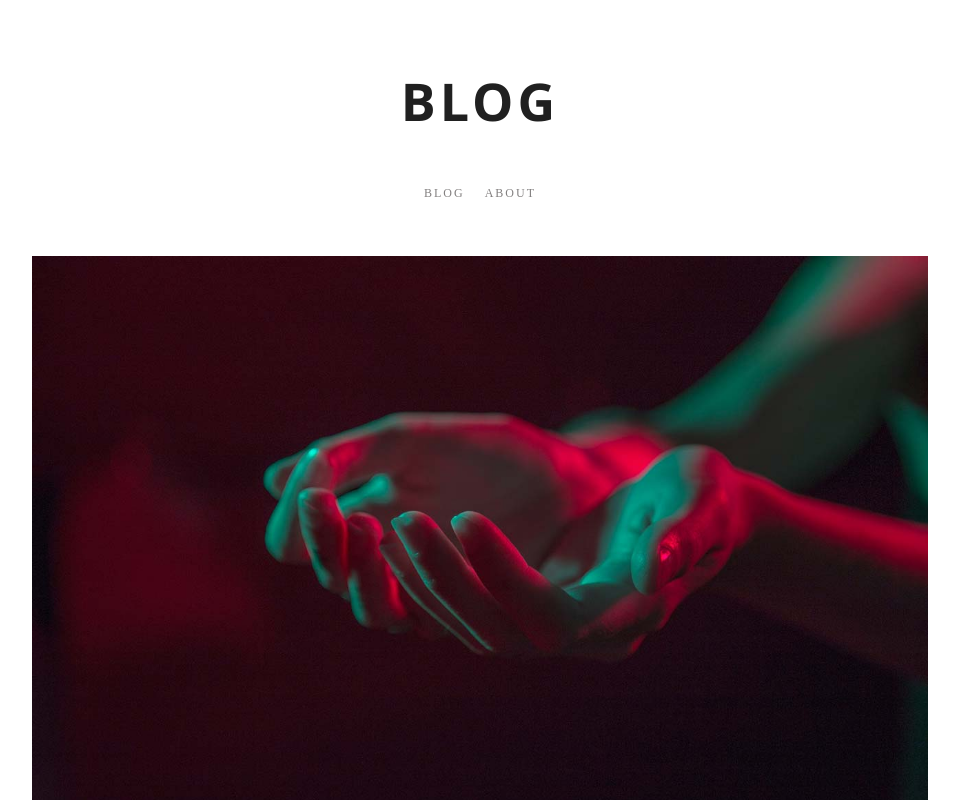
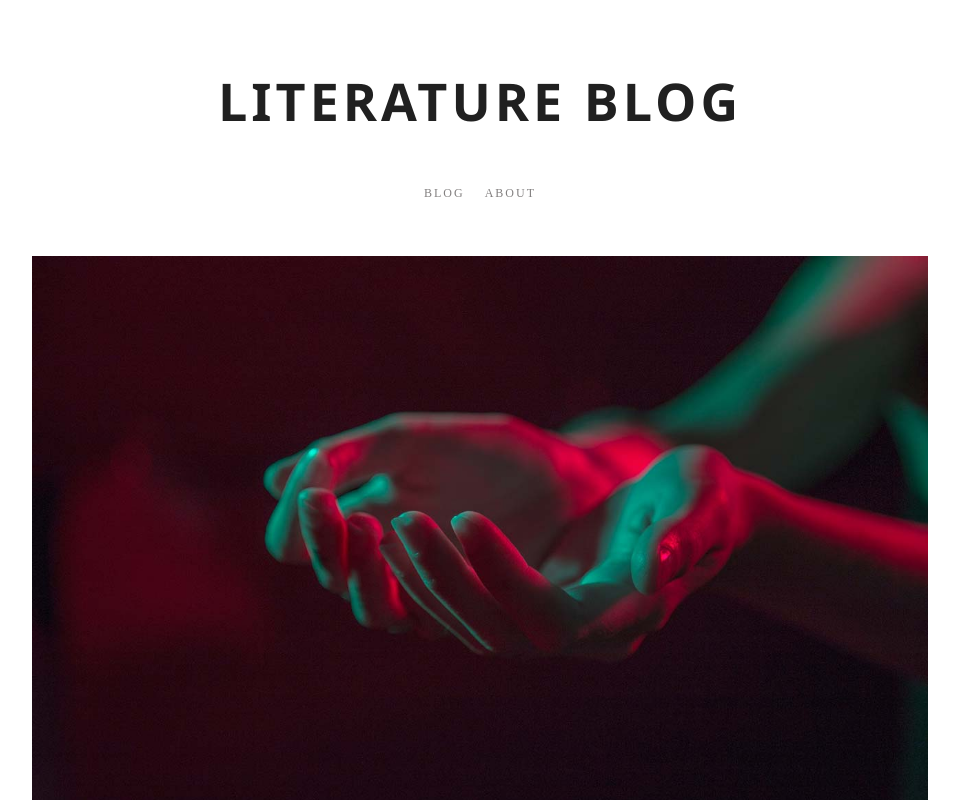
Before and after one commit to miisho/Blog, a plain HTML site: page blogone.html in a window 1280 px wide. Shown: the top 800 px of the page, without its empty margins (160-1119 px from the left). Drawn offline with Linux system fonts and the light colour scheme.

Commit message:
UPDATED LOGO

```diff
--- a/blogone.html
+++ b/blogone.html
@@ -11,7 +11,7 @@
   <header>
     <div class="containernav">
       <h1>
-       <a href="index.html">BLOG</a>
+        <a href="index.html">LITERATURE BLOG</a>
       </h1>
       <nav>
        <ul>
```
Also changed, not shown: blogthree.html (+1 -1 lines), blogtwo.html (+1 -1 lines).
